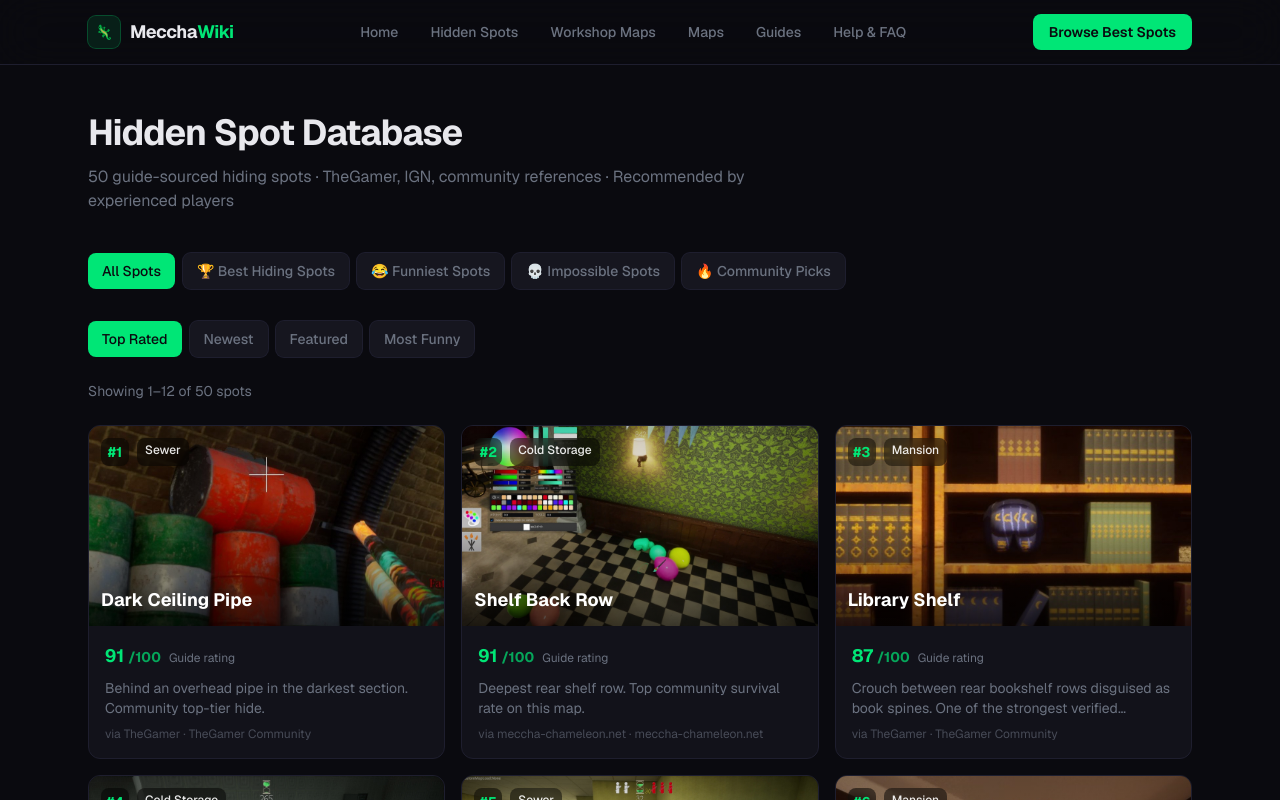
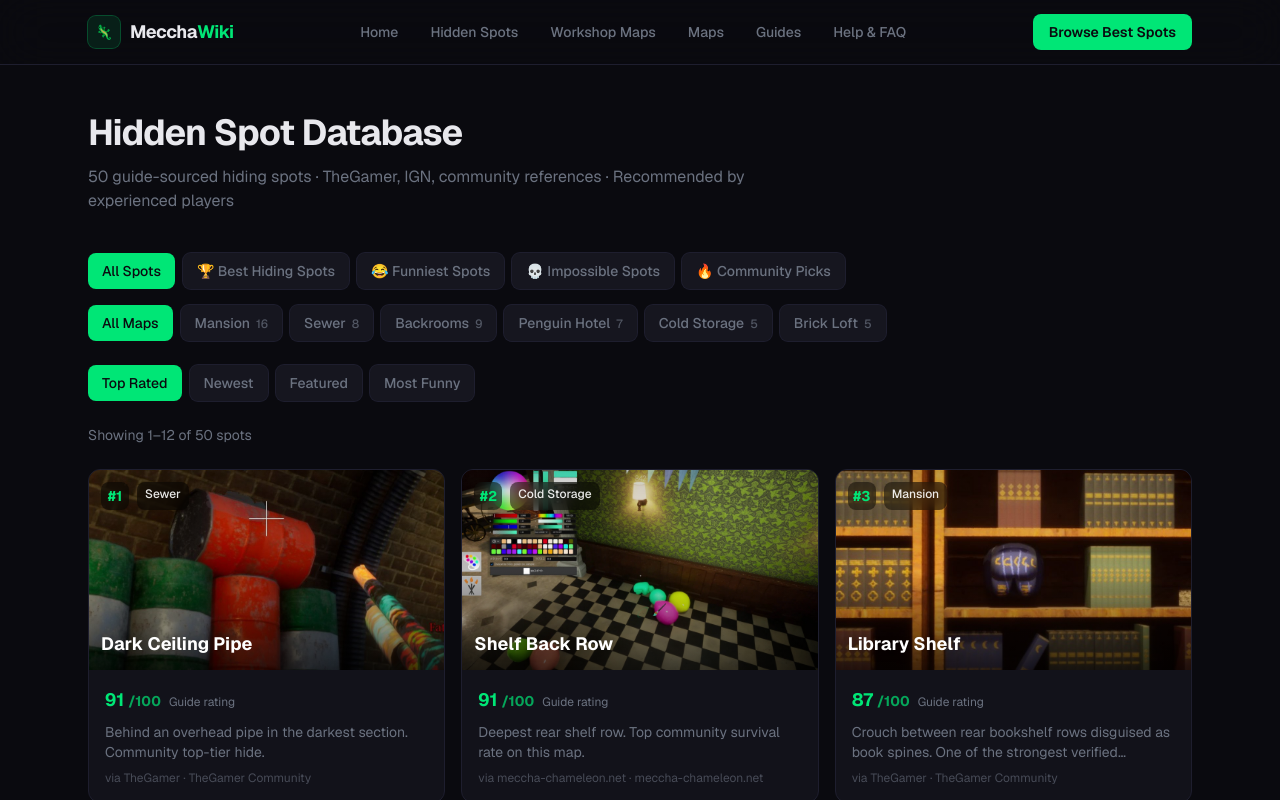
Before and after one commit to pengchengZhi001/MecchaWiki, a Next.js app: page /hidden-spots in a window 1280 px wide. Shown: the top 800 px of the page. Built offline with nearby package versions, Linux system fonts and the light colour scheme.

Commit message:
fix:update

```diff
--- a/src/app/hidden-spots/page.tsx
+++ b/src/app/hidden-spots/page.tsx
@@ -3,6 +3,7 @@ import { Suspense } from "react";
 import { createMetadata } from "@/lib/metadata";
 import PageHeader from "@/components/PageHeader";
 import SpotCategoryFilter from "@/components/SpotCategoryFilter";
+import SpotMapFilter from "@/components/SpotMapFilter";
 import SpotsListing from "@/components/SpotsListing";
 import { hiddenSpots } from "@/data/hidden-spots";
 
@@ -28,9 +29,12 @@ export default function HiddenSpotsPage() {
         description={`${hiddenSpots.length} guide-sourced hiding spots · TheGamer, IGN, community references · Recommended by experienced players`}
       />
 
-      <div className="mb-8">
+      <div className="mb-6 space-y-4">
         <Suspense fallback={<div className="h-10" />}>
           <SpotCategoryFilter />
+        </Suspense>
+        <Suspense fallback={<div className="h-10" />}>
+          <SpotMapFilter />
         </Suspense>
       </div>
 
--- a/src/app/maps/[slug]/page.tsx
+++ b/src/app/maps/[slug]/page.tsx
@@ -32,7 +32,7 @@ export default async function MapDetailPage({ params }: Props) {
   const map = getMapBySlug(slug);
   if (!map) notFound();
 
-  const linkedSpots = getSpotsByMap(slug).slice(0, 9);
+  const linkedSpots = getSpotsByMap(slug);
 
   return (
     <article>
@@ -77,22 +77,38 @@ export default async function MapDetailPage({ params }: Props) {
         </div>
 
         <section className="mt-12">
-          <h2 className="text-xl font-bold">Best Spots In {map.name}</h2>
+          <div className="flex flex-wrap items-end justify-between gap-4">
+            <div>
+              <h2 className="text-xl font-bold">Hidden Spots on {map.name}</h2>
               <p className="mt-1 text-sm text-muted">
-            {linkedSpots.length} verified hiding spots on this map
+                {linkedSpots.length > 0
+                  ? `${linkedSpots.length} verified hiding spots linked to this map`
+                  : "No verified hiding spots yet for this map"}
               </p>
+            </div>
+            {linkedSpots.length > 0 && (
+              <Link
+                href={`/hidden-spots?map=${slug}`}
+                className="text-sm font-medium text-accent hover:underline"
+              >
+                Browse in database →
+              </Link>
+            )}
+          </div>
+          {linkedSpots.length > 0 ? (
             <div className="mt-6 grid gap-4 sm:grid-cols-2 lg:grid-cols-3">
               {linkedSpots.map((spot, i) => (
                 <SpotCard key={spot.slug} spot={spot} rank={i + 1} />
               ))}
             </div>
-          {linkedSpots.length > 0 && (
-            <Link
-              href={`/hidden-spots?q=${encodeURIComponent(map.name.toLowerCase())}`}
-              className="mt-6 inline-block text-sm font-medium text-accent hover:underline"
-            >
-              View all {map.name} spots →
+          ) : (
+            <p className="mt-6 rounded-xl border border-card-border bg-card p-6 text-sm text-muted">
+              Spot guides for {map.name} are being added. Check back soon or browse{" "}
+              <Link href="/hidden-spots" className="text-accent hover:underline">
+                all hidden spots
               </Link>
+              .
+            </p>
           )}
         </section>
 
--- a/src/app/maps/page.tsx
+++ b/src/app/maps/page.tsx
@@ -7,6 +7,7 @@ import MapsPageTabs from "@/components/MapsPageTabs";
 import WorkshopMapCard from "@/components/WorkshopMapCard";
 import { maps } from "@/data/maps";
 import { workshopMaps } from "@/data/workshop";
+import { getSpotCountByMap } from "@/data/hidden-spots";
 
 export const metadata: Metadata = createMetadata({
   title: "Map Guides — Official & Workshop",
@@ -63,7 +64,9 @@ export default async function MapsPage({ searchParams }: Props) {
             </div>
           </div>
           <div className="grid gap-4 sm:grid-cols-2 lg:grid-cols-3">
-            {maps.map((map) => (
+            {maps.map((map) => {
+              const spotCount = getSpotCountByMap(map.slug);
+              return (
               <Card
                 key={map.slug}
                 href={`/maps/${map.slug}`}
@@ -82,11 +85,15 @@ export default async function MapsPage({ searchParams }: Props) {
                         />
                       ))}
                     </div>
-                    <span className="text-xs text-muted">{map.playerCount}</span>
+                    <div className="flex items-center gap-3 text-xs text-muted">
+                      {spotCount > 0 && <span>{spotCount} spots</span>}
+                      <span>{map.playerCount}</span>
+                    </div>
                   </div>
                 }
               />
-            ))}
+            );
+            })}
           </div>
         </section>
       )}
--- /dev/null
+++ b/src/components/SpotMapFilter.tsx
@@ -0,0 +1,64 @@
+"use client";
+
+import Link from "next/link";
+import { useSearchParams } from "next/navigation";
+import { maps } from "@/data/maps";
+import { getSpotCountByMap } from "@/data/hidden-spots";
+
+export default function SpotMapFilter() {
+  const searchParams = useSearchParams();
+  const activeMap = searchParams.get("map") ?? "all";
+
+  function mapHref(slug: string) {
+    const params = new URLSearchParams(searchParams.toString());
+    if (slug === "all") {
+      params.delete("map");
+    } else {
+      params.set("map", slug);
+    }
+    params.delete("page");
+    const qs = params.toString();
+    return qs ? `/hidden-spots?${qs}` : "/hidden-spots";
+  }
+
+  return (
+    <div className="flex flex-wrap gap-2">
+      <FilterLink href={mapHref("all")} active={activeMap === "all"}>
+        All Maps
+      </FilterLink>
+      {maps.map((map) => {
+        const count = getSpotCountByMap(map.slug);
+        if (count === 0) return null;
+        return (
+          <FilterLink key={map.slug} href={mapHref(map.slug)} active={activeMap === map.slug}>
+            {map.name}
+            <span className="ml-1.5 text-xs opacity-70">{count}</span>
+          </FilterLink>
+        );
+      })}
+    </div>
+  );
+}
+
+function FilterLink({
+  href,
+  active,
+  children,
+}: {
+  href: string;
+  active: boolean;
+  children: React.ReactNode;
+}) {
+  return (
+    <Link
+      href={href}
+      className={`rounded-lg px-3.5 py-2 text-sm font-medium transition ${
+        active
+          ? "bg-accent text-background"
+          : "bg-surface text-muted ring-1 ring-card-border hover:text-foreground"
+      }`}
+    >
+      {children}
+    </Link>
+  );
+}
--- a/src/components/SpotRecommendations.tsx
+++ b/src/components/SpotRecommendations.tsx
@@ -22,7 +22,7 @@ export default function SpotRecommendations({ spot, recommendations }: SpotRecom
       title: "More on This Map",
       description: `Other ${spot.map} hiding spots ranked by guide rating`,
       spots: recommendations.sameMap,
-      viewAllHref: `/hidden-spots?q=${encodeURIComponent(spot.map.toLowerCase())}`,
+      viewAllHref: `/hidden-spots?map=${spot.mapSlug}`,
       viewAllLabel: `View all ${spot.map} spots`,
     },
     {
--- a/src/components/SpotsListing.tsx
+++ b/src/components/SpotsListing.tsx
@@ -11,6 +11,7 @@ export default function SpotsListing() {
   const searchParams = useSearchParams();
   const sort = (searchParams.get("sort") as SpotSortId) || "top-rated";
   const category = searchParams.get("category") as SpotCategoryId | null;
+  const mapSlug = searchParams.get("map") ?? "";
   const q = searchParams.get("q")?.toLowerCase() ?? "";
   const page = Math.max(1, parseInt(searchParams.get("page") ?? "1", 10) || 1);
 
@@ -18,6 +19,9 @@ export default function SpotsListing() {
     let list = sortSpots(sort);
     if (category && ["best", "funny", "impossible", "community"].includes(category)) {
       list = list.filter((s) => s.category === category);
+    }
+    if (mapSlug) {
+      list = list.filter((s) => s.mapSlug === mapSlug);
     }
     if (q) {
       list = list.filter(
@@ -30,7 +34,7 @@ export default function SpotsListing() {
       );
     }
     return list;
-  }, [sort, category, q]);
+  }, [sort, category, mapSlug, q]);
 
   const totalPages = Math.max(1, Math.ceil(filtered.length / SPOTS_PER_PAGE));
   const currentPage = Math.min(page, totalPages);
@@ -70,9 +74,19 @@ export default function SpotsListing() {
         ))}
       </div>
 
-      {q && (
+      {(q || mapSlug) && (
         <p className="mb-4 text-sm text-muted">
-          Search results for &ldquo;{searchParams.get("q")}&rdquo; — {filtered.length} spots
+          {mapSlug && !q && (
+            <>
+              Showing spots on{" "}
+              <span className="font-medium text-foreground">
+                {filtered[0]?.map ?? mapSlug}
+              </span>
+              {" — "}
+            </>
+          )}
+          {q && <>Search results for &ldquo;{searchParams.get("q")}&rdquo; — </>}
+          {filtered.length} spots
         </p>
       )}
 
--- a/src/data/hidden-spots.ts
+++ b/src/data/hidden-spots.ts
@@ -856,6 +856,10 @@ export function getSpotsByMap(mapSlug: string): HiddenSpot[] {
     .sort((a, b) => b.survivalRate - a.survivalRate);
 }
 
+export function getSpotCountByMap(mapSlug: string): number {
+  return hiddenSpots.filter((s) => s.mapSlug === mapSlug).length;
+}
+
 export function getRelatedSpots(spot: HiddenSpot, limit = 4): HiddenSpot[] {
   const sameMap = getSpotsByMap(spot.mapSlug).filter((s) => s.slug !== spot.slug);
   if (sameMap.length >= limit) return sameMap.slice(0, limit);
```
Lines whose indentation alone changed are shown as unchanged.
